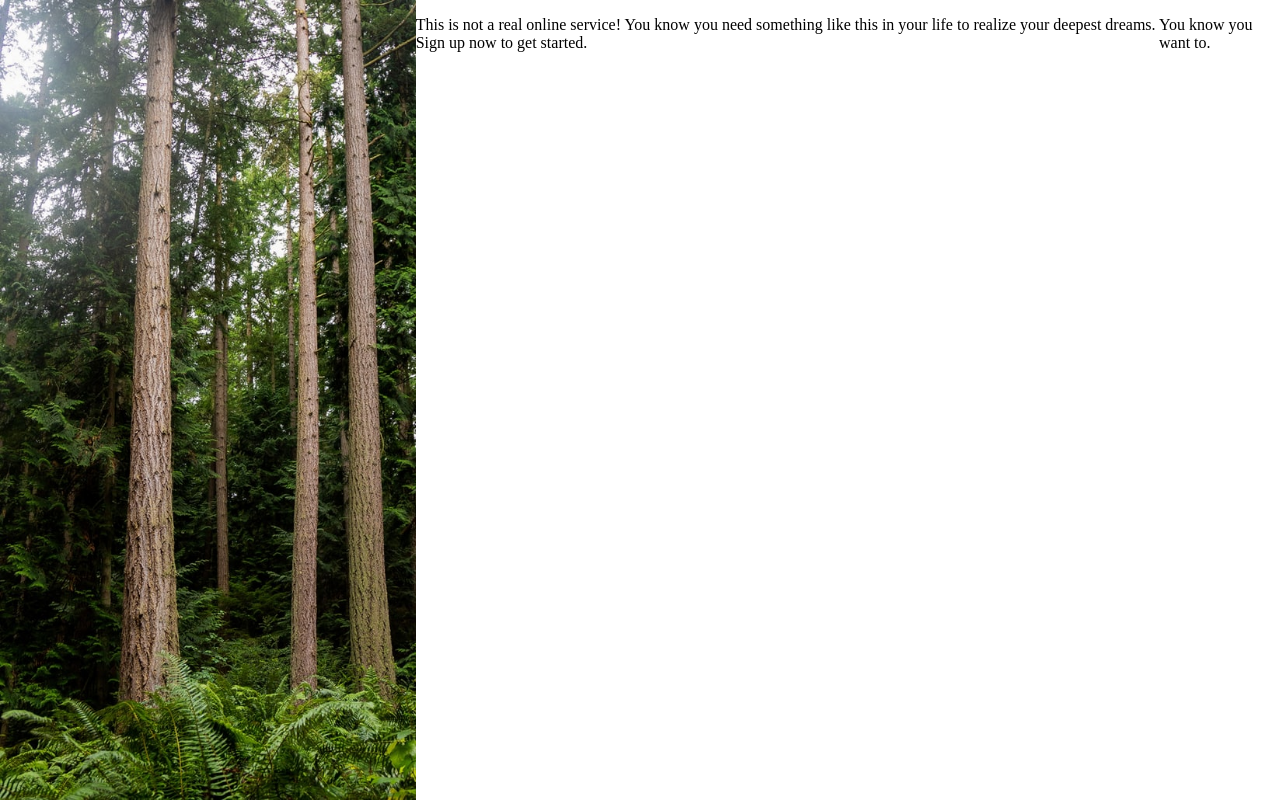
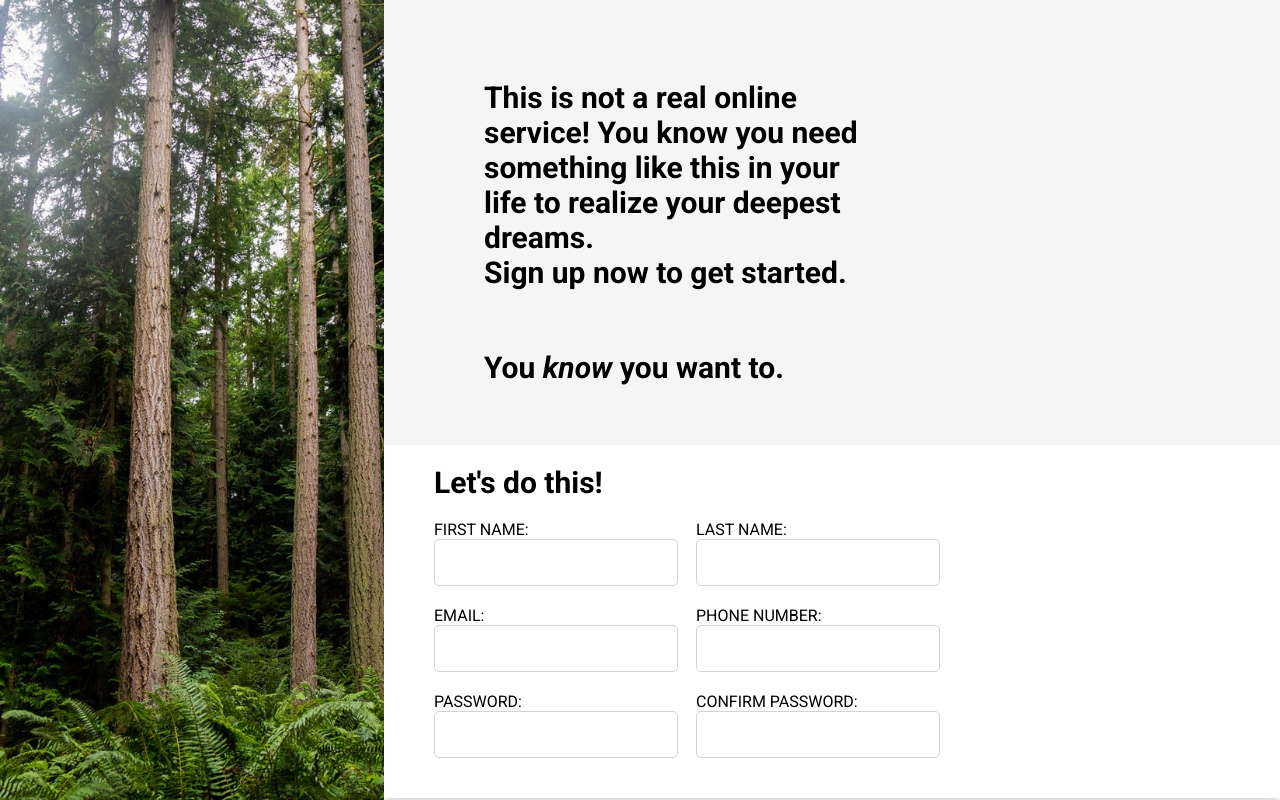
Before and after one commit to SaltySaff/sign-up-form, a plain HTML site: page index.html in a window 1280 px wide. Drawn offline with Linux system fonts and the light colour scheme.

Commit message:
Add form and basic formatting

```diff
--- a/index.html
+++ b/index.html
@@ -15,10 +15,46 @@
   <div class="container">
     <div class="bg-image"></div>
     <div class="white-bg">
+      <div class="container-top">
+        <p class="top-text">This is not a real online service! You know you need something like this in your life to realize your deepest dreams. <br> Sign up <e>now</e> to get started.</p>
+        <p class="bottom-text">You <em>know</em> you want to.</p>
+      </div>
       <div class="form-container">
-        <p class="top-text">This is not a real online service! You know you need something like this in your life to realize your deepest dreams. Sign up <e>now</e> to get started.</p>
-        <p class="bottom-text">You know you want to.</p>
+        <div class="container-text">Let's do this!</div>
+        <form action="" method="post">
+          <div class="form-top">
+            <div class="fname-container">
+              <label for="fname">FIRST NAME:</label>
+              <input type="text" name="fname">
+            </div>
+            <div class="lname-container">
+              <label for="lname">LAST NAME:</label>
+              <input type="text" name="lname">
+            </div>
+          </div>
+          <div class="form-middle">
+            <div class="email-container">
+              <label for="email">EMAIL:</label>
+              <input type="email" name="email">
+            </div>
+            <div class="pnumber-container">
+              <label for="pnumber">PHONE NUMBER:</label>
+              <input type="pnumber" name="pnumber">
+            </div>
+          </div>
+          <div class="form-bottom">
+            <div class="pword-container">
+              <label for="pword">PASSWORD:</label>
+              <input type="password" name="pword">
+            </div>
+            <div class="pwordconfirm-container">
+              <label for="pwordconfirm">CONFIRM PASSWORD:</label>
+              <input type="password" name="pwordconfirm">
+            </div>
+          </div>
+        </form>
       </div>
+      <div class="container-bottom"></div>
     </div>
   </div>
 </body>
--- a/style.css
+++ b/style.css
@@ -1,8 +1,11 @@
 body {
   margin: 0;
+  font-family: 'Roboto', sans-serif;
 }
 
 .bg-image {
+  display: flex;
+  flex: 1;
   background-image: url("assets/background-image.jpeg");
   background-repeat: no-repeat;
   background-size: cover;
@@ -12,7 +15,7 @@ body {
 
 .container {
   display: flex;
-  justify-content: space-between;
+  justify-content: center;
 }
 
 .image-container {
@@ -21,16 +24,95 @@ body {
   display: flex;
 }
 
-.form-container {
+.container-top {
   display: flex;
+  flex-direction: column;
+  flex: 1;
+  justify-content:flex-end;
+  font-size: 30px;
+  font-weight: bold;
+  padding: 50px 400px 30px 100px;
 }
 
-.white {
-  position: absolute;
-  right: 0px;
+.form-container {
   background-color: white;
+  box-shadow: 0 6px 4px -4px lightgrey;
+  padding: 20px 600px 20px 50px;
+  display: flex;
+  flex: 1;
+  flex-direction: column;
+  justify-content: center;
+  align-content: flex-start;
+}
+
+.container-text {
+  font-weight: bold;
+  font-size: 30px;
+  margin-bottom: 20px;
+}
+
+.form-top {
+  display: flex;
+  gap: 20px;
+  margin-bottom: 20px;
+}
+
+.form-middle {
+  display: flex;
+  gap: 20px;
+  margin-bottom: 20px;
+}
+
+.form-bottom {
+  display: flex;
+  gap: 20px;
+  margin-bottom: 20px;
+}
+
+.fname-container,
+.lname-container,
+.email-container,
+.pnumber-container,
+.pword-container,
+.pwordconfirm-container {
+  display: flex;
+  flex: 1;
+  flex-direction: column;
+}
+
+.fname-container,
+.email-container,
+.pword-container {
+  padding-right: 20px;
+}
+
+input {
+  min-width: 200px;
+  padding: 0 10px;
+  width: 100%;
+  height: 45px;
+  font-size: 18px;
+  border-radius: 5px;
+  border: 1px solid lightgrey;
+}
+
+input:hover {
+  border-color: blue;
+  box-shadow: 2px 2px 5px grey;
+}
+
+.container-bottom {
+  display: flex;
+  flex: 1;
+}
+
+.white-bg {
+  display: flex;
+  flex-direction: column;
+  flex: 2;
+  background-color: whitesmoke;
   height: 100vh;
-  width: 80vw;
+  width: 70vw;
 }
 
 #bgimage {
```
